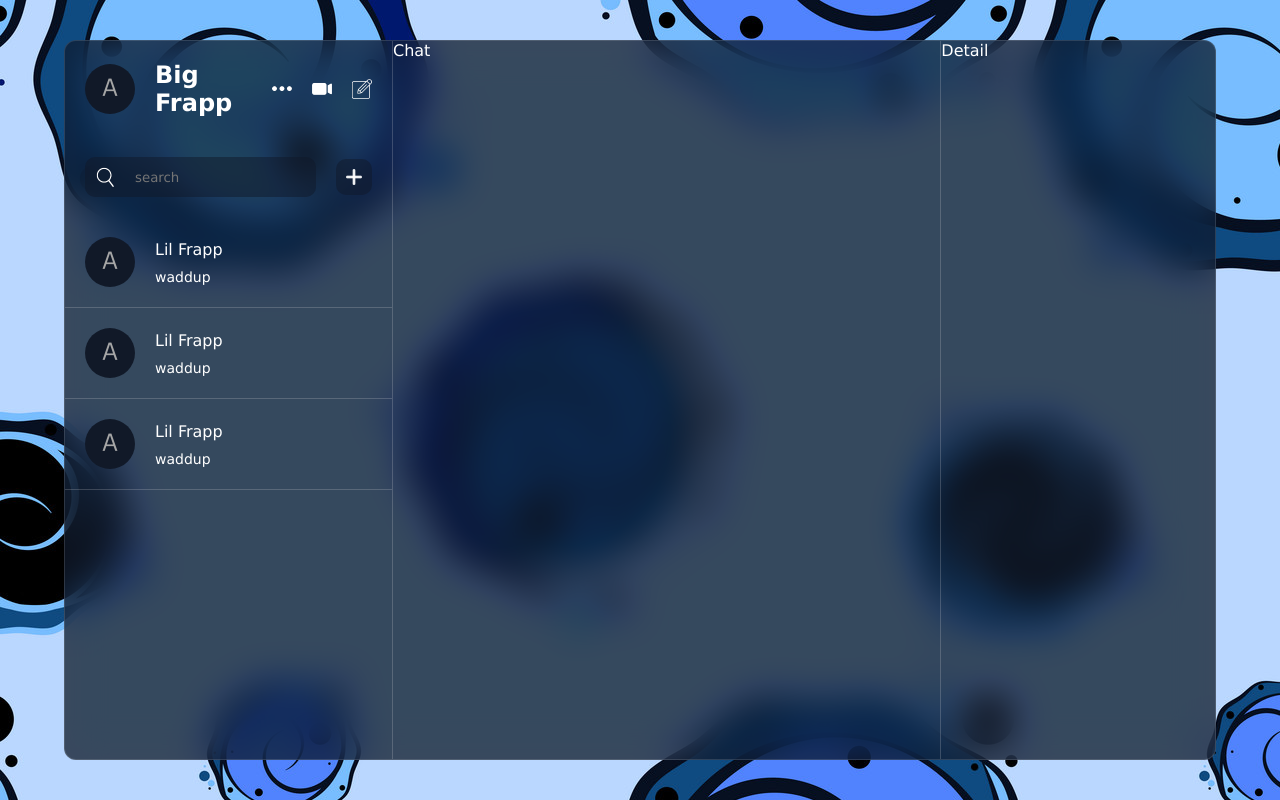
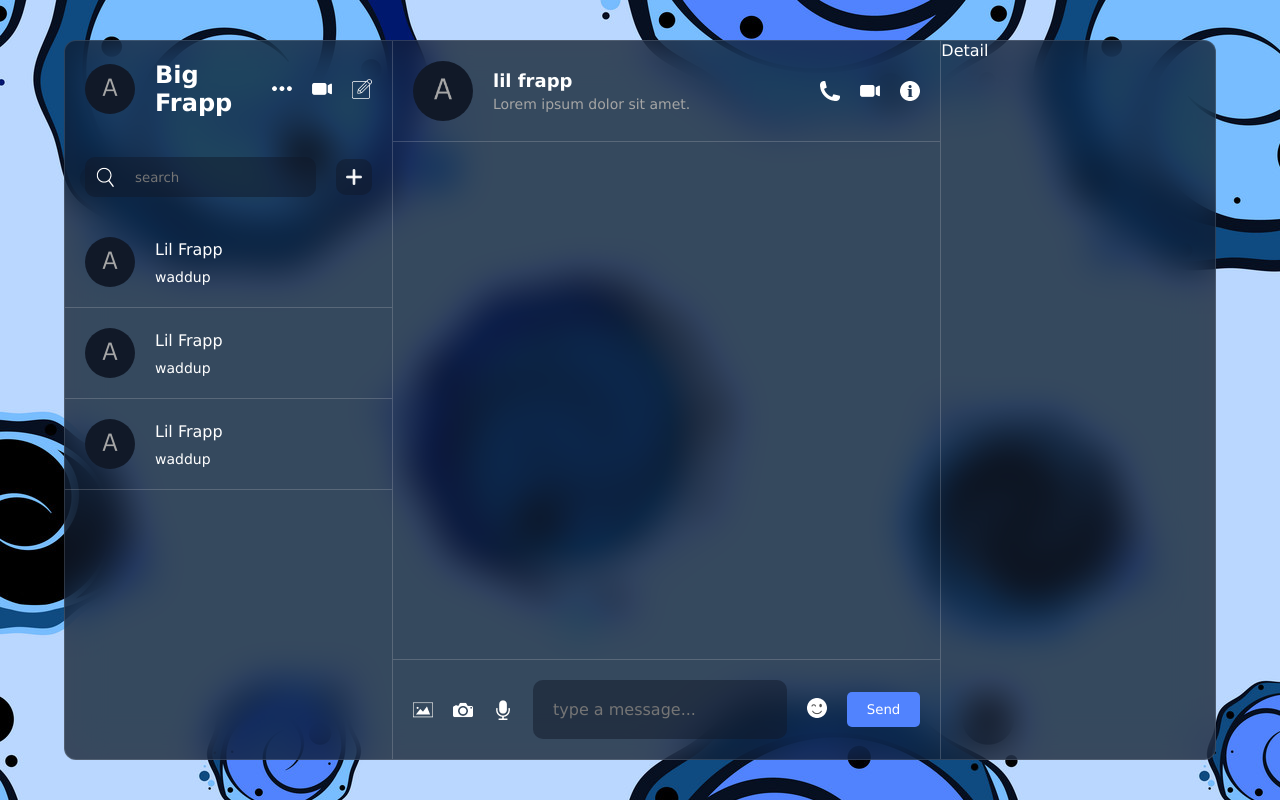
Before and after one commit to mattyjtx/frapp-chat, a React (Vite) app: page / in a window 1280 px wide. Built offline with nearby package versions, Linux system fonts and the light colour scheme.

Commit message:
starting on chat component/adding emoji picker

```diff
--- a/package.json
+++ b/package.json
@@ -10,6 +10,7 @@
     "preview": "vite preview"
   },
   "dependencies": {
+    "emoji-picker-react": "^4.12.0",
     "react": "^18.2.0",
     "react-dom": "^18.2.0"
   },
--- a/src/components/chat/Chat.jsx
+++ b/src/components/chat/Chat.jsx
@@ -1,9 +1,51 @@
-import React from 'react'
+import React, { useState } from 'react'
 import "./chat.css"
+import EmojiPicker from 'emoji-picker-react'
 
 const Chat = () => {
+  const [open,setOpen] = useState(false);
+  const [text,setText] = useState("");
+
+  const handleEmoji = e =>{
+    setText((prev) => prev + e.emoji);
+    setOpen(false)
+  };
+
+
   return (
-    <div className='chat'>Chat</div>
+    <div className='chat'>
+      <div className="top">
+        <div className="user">
+          <img src="./avatar.png" alt="" />
+          <div className="texts">
+            <span>lil frapp</span>
+            <p>Lorem ipsum dolor sit amet.</p>
+          </div>
+        </div>
+        <div className="icons">
+          <img src="./phone.png" alt="" />
+          <img src="./video.png" alt="" />
+          <img src="./info.png" alt="" />
+        </div>
+      </div>
+      <div className="center"></div>
+      <div className="bottom">
+        <div className="icons">
+          <img src="./img.png" alt="" />
+          <img src="./camera.png" alt="" />
+          <img src="mic.png" alt="" />
+        </div>
+        <input type="text" placeholder='type a message...' value={text} onChange={e=>setText(e.target.value)} />
+        <div className="emoji">
+          <img src="./emoji.png" alt="" onClick={() => setOpen((prev) => !prev)}/>
+          <div className="picker">
+          <EmojiPicker open={open} onEmojiClick={handleEmoji}/>
+          </div>
+
+        </div>
+        <button className='sendButton'>Send</button>
+      </div>
+    </div>
   )
 }
 
--- a/src/components/chat/chat.css
+++ b/src/components/chat/chat.css
@@ -2,4 +2,111 @@
     flex: 2;
     border-left: 1px solid #dddddd35;
     border-right: 1px solid #dddddd35;
+    height: 100%;
+    display: flex;
+    flex-direction: column;
+
+    .top{
+        padding: 20px;
+        display: flex;
+        align-items: center;
+        justify-content: space-between;
+        border-bottom: 1px solid #dddddd35;
+
+        .user{
+            display: flex;
+            align-items: center;
+            gap: 20px;
+
+            img{
+                width: 60px;
+                height: 60px;
+                border-radius: 50%;
+                object-fit: cover;
+            }
+
+            .texts{
+                display: flex;
+                flex-direction: column;
+                gap: 5px;
+
+                span{
+                    font-size: 18px;
+                    font-weight: bold;
+                }
+
+                p{
+                    font-size: 14px;
+                    font-weight: 300;
+                    color: #a5a5a5;
+                }
+            }
+        }
+
+        .icons{
+            display: flex;
+            gap: 20px;
+
+            img{
+                width: 20px;
+                height: 20px;
+            }
+        }
+    }
+
+    .center{
+        padding: 20px;
+        flex: 1;
+    }
+    .bottom{
+        padding: 20px;
+        display: flex;
+        align-items: center;
+        justify-content: space-between;
+        border-top: 1px solid #dddddd35;
+        gap: 20px;
+        margin-top: auto;
+
+        .icons{
+            display: flex;
+            gap: 20px;
+
+        }
+
+        img{
+            width: 20px;
+            height: 20px;
+            cursor: pointer;
+        }
+
+        input{
+            flex: 1;
+            background-color: rgba(17, 25, 40, 0.5);
+            border: none;
+            outline: none;
+            color: white;
+            padding: 20px;
+            border-radius: 10px;
+            font-size: 16px;
+        }
+
+        .emoji{
+            position: relative;
+
+            .picker{
+                position: absolute;
+                bottom: 50px;
+                left: 0;
+            }
+        }
+
+        .sendButton{
+            background-color: #5183fe;
+            color: white;
+            padding: 10px 20px;
+            border: none;
+            border-radius: 5px;
+            cursor: pointer;
+        }
+    }
 }
```
Also changed, not shown: 1 other file (tests, documents, lock files or other folders).
